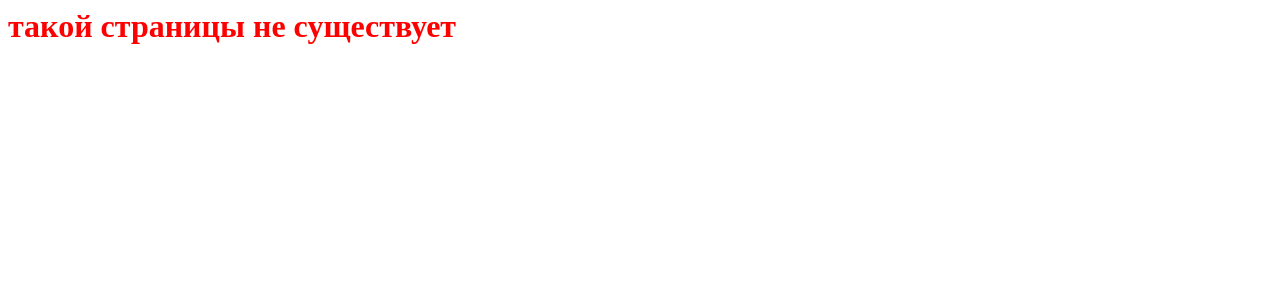
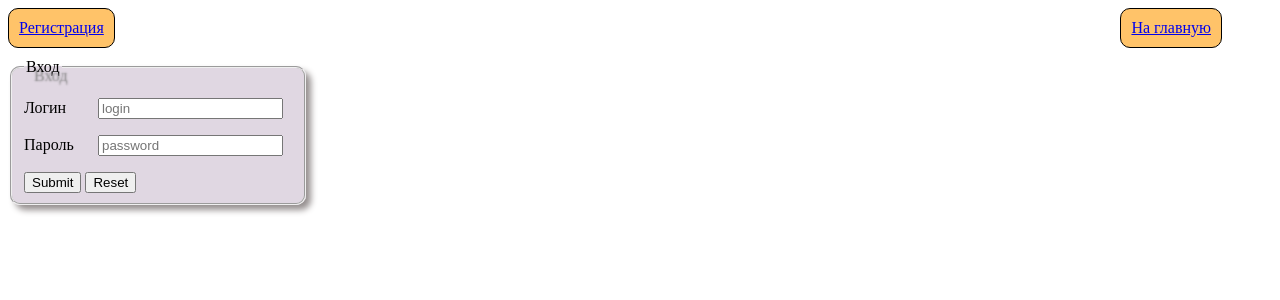
Before and after one commit to ShulgaDmitry/Belhard_py2_17_Dmitry_Shulga, a Flask app: page /login/ in a window 1280 px wide. Shown: the top 300 px of the page. Run offline with Flask 3, Linux system fonts and the light colour scheme.

Commit message:
Iteration 3

```diff
--- /dev/null
+++ b/HW_2, HW_3/main.py
@@ -0,0 +1,193 @@
+from flask import Flask, render_template, redirect, url_for, session, request
+import os
+from sync_asinc_weather import get_weather
+import requests
+import json
+
+BASE_DIR = os.getcwd()
+
+app = Flask(__name__,
+            static_folder=os.path.join(BASE_DIR, 'static'),
+            template_folder=os.path.join(BASE_DIR, 'templates'))
+
+
+app.secret_key = os.urandom(24)
+
+
+def get_method(base_url):
+    response = requests.request('GET', base_url)
+    return response
+
+
+def login_required(f):
+    def wrapper(*args, **kwargs):
+        if 'user' not in session:
+            return redirect(url_for('login'))
+        return f(*args, **kwargs)
+    wrapper.__name__ = f.__name__  # Сохранение имени оригинальной функции
+    return wrapper
+
+
+@app.route("/")
+def index():
+    if 'user' not in session:
+        return render_template('index.html', user_auth = "true")
+    else:
+        return render_template('index.html', user_auth = "false")
+
+
+@app.route("/duck/")
+@login_required
+def duck():
+    response = get_method("https://random-d.uk/api/random")
+    response = response.json()
+    user_text = f"Welcome back, {session['user']}!"
+    return render_template("duck.html", h = response["url"], user_text = user_text)
+
+
+@app.route("/fox/<int:num>/")
+@login_required
+def fox(num):
+    if 1<=num<=10:
+        images = []
+        for x in range(num):
+            response = get_method("https://randomfox.ca/floof/")
+            response = response.json()
+            images.append(response["image"])
+        user_text = f"Welcome back, {session['user']}!"
+        return render_template("fox.html", images = images, user_text = user_text)
+    else:
+        return render_template("fox.html", text = "true")
+
+
+@app.route("/weather-minsk/")
+@login_required
+def weather_minsk():
+    response = get_weather('Minsk')
+    user_text = f"Welcome back, {session['user']}!"
+    return render_template("weather_minsk.html", response = response, user_text = user_text)
+
+
+@app.route('/weather/<city>/')
+@login_required
+def weather_city(city):
+    try:
+        response = get_weather(city)
+        user_text = f"Welcome back, {session['user']}!"
+        return render_template("weather_city.html", response=response, user_text = user_text)
+    except Exception as e:
+        return render_template("weather_city.html", text = "true")
+
+
+@app.route("/login/", methods=['GET', 'POST'])
+def login():
+    if request.method == 'POST':
+        user = {}
+        user['login'] = request.form.get('login123')
+        user['pas'] = request.form.get('password123')
+        with open('users.json', 'r', encoding='utf-8') as json_file:
+            try:
+                new_data = json.load(json_file)
+                for us in new_data:
+                    if user['login'] == us['login'] and user['pas'] == us['pas']:
+                        session['user'] = user['login']
+                        return redirect(url_for('index'))
+                    else:
+                        err = []
+                        err.append("User does not exist")
+                        return render_template('registration.html', err=err)
+            except json.JSONDecodeError:
+                err = []
+                err.append("User does not exist")
+                return render_template('registration.html', err=err)
+    else:
+        return render_template('login.html')
+
+
+@app.route("/registration/", methods=['GET', 'POST'])
+def registration():
+    if request.method == 'POST':
+        user={}
+        user['login'] = request.form.get('login123')
+        user['pas'] = request.form.get('password123')
+        user['name'] = request.form.get('name123')
+        user['email'] = request.form.get('email123')
+        user['age'] = request.form.get('agel123')
+        with open('users.json', 'r', encoding='utf-8') as json_file:
+            try:
+                new_data = json.load(json_file)
+                for us in new_data:
+                    if user['login'] == us['login']:
+                        err = []
+                        err.append("User existed")
+                        return render_template('registration.html', err=err)
+            except json.JSONDecodeError:
+                new_data = []
+        err = []
+        session['user'] = user['login']
+        session['pas'] = user['pas']
+        session['name'] = user['name']
+        session['email'] = user['email']
+        session['age'] = user['age']
+        if (6 <= len(user['login']) <= 20 and any(char.isdigit() for char in user['login']) and
+                any(char.isalpha() for char in user['login']) and '_' in user['login']):
+            if (8<=len(user['pas'])<= 15 and any(char.isdigit() for char in user['pas']) and
+                any(char.isalpha() for char in user['pas']) and any(char.isupper() for char in user['pas'])):
+                if all('А' <= char <= 'я' or char in 'Ёё ' for char in user['name']):
+                    if '@' in user['email'] and '.' in user['email']:
+                        if all(char.isdigit() for char in user['age']):
+                            new_data.append(user)
+                            with open('users.json', 'w', encoding='utf-8') as json_file:
+                                json.dump(new_data, json_file)
+                            return redirect(url_for('index'))
+                        else:
+                            err.append("Incorrect age")
+                            age_field = session['age']
+                            email_field = session['email']
+                            name_field = session['name']
+                            user_field = session['user']
+                            pas_field = session['pas']
+                            return render_template('registration.html', err=err, age_field=age_field,
+                                                   email_field=email_field, name_field = name_field,
+                                                   pas_field = pas_field, user_field = user_field)
+                    else:
+                        err.append("Incorrect email")
+                        email_field = session['email']
+                        name_field = session['name']
+                        user_field = session['user']
+                        pas_field = session['pas']
+                        return render_template('registration.html', err=err,email_field=email_field,
+                                               name_field=name_field, pas_field=pas_field, user_field=user_field)
+                else:
+                    err.append("Incorrect name and surname")
+                    name_field = session['name']
+                    user_field = session['user']
+                    pas_field = session['pas']
+                    return render_template('registration.html', err=err,name_field=name_field,
+                                           pas_field=pas_field, user_field=user_field)
+            else:
+                err.append("Incorrect password")
+                user_field = session['user']
+                pas_field = session['pas']
+                return render_template('registration.html', err=err, pas_field=pas_field,
+                                       user_field=user_field)
+        else:
+            err.append("Incorrect login")
+            user_field = session['user']
+            return render_template('registration.html', err=err,user_field=user_field)
+    else:
+        return render_template('registration.html')
+
+
+@app.route("/logout/", methods=['GET', 'POST'])
+def logout():
+    session.pop('user', None)  # Удаляем 'user' из сессии
+    return redirect(url_for('index'))
+
+
+@app.errorhandler(404)
+def page_not_found(error):
+    return '<h1 style="color:red">такой страницы не существует</h1>'
+
+
+app.run(debug=True)
--- a/HW_2/sync_asinc_weather.py
+++ b/HW_2, HW_3/sync_asinc_weather.py
@@ -2,6 +2,7 @@ import asyncio
 import time
 from aiohttp import ClientSession
 import requests
+import dis
 
 n_step:int = 0
 
@@ -31,7 +32,7 @@ def get_weather(city):
     res = requests.get(url,params) # делаем GET запрос
     res = res.json() # так как возвращают json, конвертируем его в словарь
     # print(res)
-    return f'{city}: {res["weather"][0]["main"]}'
+    return f'{city}: {res["weather"][0]["main"]}: {round((float(res["main"]["temp"])-273.15), 2)}°C - {round((float(res["main"]["feels_like"])-273.15), 2)}°C'
 
 
 
@@ -46,7 +47,7 @@ async def async_main(cities_):
 
 def main(cities_):
     for city in cities_:
-        get_weather(city)
+        print(get_weather(city))
 
 
 
--- a/HW_2/templates/duck.html
+++ b/HW_2, HW_3/templates/duck.html
@@ -37,7 +37,9 @@
     <div class="a-wrap">
         <a href="/">На главную</a>
     </div>
-
+    {% if user_text %}
+        <p class="a-wrap">{{ user_text }}</p>
+    {% endif %}
     <div class="img-wrap">
         <img src = "{{h}}" alt="123">
     </div>
--- a/HW_2/templates/index.html
+++ b/HW_2, HW_3/templates/index.html
@@ -32,6 +32,12 @@
     <a href="/fox/1/">Cтраница 2</a>
     <a href="/weather-minsk/">Cтраница 3</a>
     <a href="/weather/Minsk/">Cтраница 4</a>
+    {% if user_auth == "true" %}
+        <a href="/login/">Вход</a>
+        <a href="/registration/">Регистрация</a>
+    {% else %}
+        <a href="/logout/">Выход</a>
+    {% endif %}
     </div>
     <br>
     <div>
--- /dev/null
+++ b/HW_2, HW_3/templates/login.html
@@ -0,0 +1,103 @@
+<!DOCTYPE html>
+<html lang="en">
+<head>
+    <meta charset="UTF-8">
+    <meta name="viewport" content="width=device-width, initial-scale=1.0">
+    <title>Document</title>
+    <style>
+        .error{
+            color: red;
+        }
+
+        label{
+            display: inline-block;
+            width: 70px;
+        }
+        form{
+            width: 300px;
+            /* background-color: antiquewhite; */
+
+        }
+        fieldset{
+            background-color: rgb(224, 215, 226);
+            border-radius: 10px;
+            box-shadow: 5px 5px 6px 0px #969090;
+        }
+        legend{
+            text-shadow: 8px 9px 2px gray;
+        }
+
+        input:focus{
+            /* срабатывает только когда элемент в фокусе */
+            background-color: rgb(232 208 253);
+        }
+
+         <style>
+        /* # CSS */
+        body {
+            margin: 20px;
+        }
+        a{
+            padding: 10px;
+            border: 1px solid black;
+            border-radius: 10px;
+            background-color: #ffc369;
+            margin-right: 50px;
+        }
+        .a-wrap {
+            margin-bottom:  10px;
+        }
+        div {
+            display: flex;
+            flex-wrap: wrap;
+            justify-content: space-between;
+            gap: 10px;
+        }
+        .img-wrap {
+            width: 600px;
+            height: 400px;
+            overflow: hidden;
+            border-radius: 30px;
+        }
+        .img-wrap img {
+            object-fit: cover;
+            width: 100%;
+            height: 100%;
+            object-position: center;
+        }
+    </style>
+
+    </style>
+</head>
+<body>
+    <div class="a-wrap">
+        <a href="/registration/">Регистрация</a>
+        <a href="/">На главную</a>
+    </div>
+
+    {% if err %}
+        {% for error in err %}
+            <p class="error">{{ error }}</p>
+        {% endfor %}
+    {% endif %}
+
+    <!-- <form action="/get_form/" method="post"> -->
+    <form method="post">
+        <fieldset>
+            <legend>Вход</legend>
+            <p>
+                <label for="login">Логин</label>
+                <input type="text" id="login" placeholder="login" name="login123">
+            </p>
+            <p>
+                <label >Пароль</label>
+                <input type="password" id="password" placeholder="password" name="password123">
+            </p>
+            <!-- <input type="submit" value="OK"> -->
+            <input type="submit">
+            <input type="reset">
+        </fieldset>
+    </form>
+
+</body>
+</html>
--- /dev/null
+++ b/HW_2, HW_3/users.json
@@ -0,0 +1 @@
+[{"login": "Dmitry_16", "pas": "Shulga16", "name": "\u0414\u0438\u043c\u0430 \u0428\u0443\u043b\u044c\u0433\u0430", "email": "sdfsd@dgdf", "age": "20"}, {"login": "Dmitry_1992", "pas": "Shulga1992", "name": "\u0414\u0438\u043c\u0430 \u0428\u0443\u043b\u044c\u0433\u0430", "email": "sdfsd@dgdf.sdf", "age": "20"}, {"login": "Shulga_161992", "pas": "Shulga161992", "name": "\u0414\u0438\u043c\u0430", "email": "sdfsd@dgdf.sdf", "age": "18"}]
--- a/HW_2/main.py
+++ /dev/null
@@ -1,59 +0,0 @@
-from flask import Flask, render_template
-import os
-from sync_asinc_weather import get_weather
-import requests
-
-BASE_DIR = os.getcwd()
-
-app = Flask(__name__,
-            static_folder=os.path.join(BASE_DIR, 'static'),
-            template_folder=os.path.join(BASE_DIR, 'templates'))
-
-
-def get_method(base_url):
-    response = requests.request('GET', base_url)
-    return response
-
-@app.route("/")
-def index():
-    return render_template('index.html')
-
-
-@app.route("/duck/")
-def duck():
-    response = get_method("https://random-d.uk/api/random")
-    response = response.json()
-    return render_template("duck.html", h = response["url"])
-
-
-@app.route("/fox/<int:num>/")
-def fox(num):
-    if 1<=num<=10:
-        images = []
-        for x in range(num):
-            response = get_method("https://randomfox.ca/floof/")
-            response = response.json()
-            images.append(response["image"])
-        return render_template("fox.html", images = images)
-    else:
-        return render_template("fox.html", text = "true")
-
-
-@app.route("/weather-minsk/")
-def weather_minsk():
-    response = get_weather('Minsk')
-    return render_template("weather_minsk.html", response = response)
-
-
-@app.route('/weather/<city>/')
-def weather_city(city):
-    response = get_weather(city)
-    return render_template("weather_city.html", response = response)
-
-
-@app.errorhandler(404)
-def page_not_found(error):
-    return '<h1 style="color:red">такой страницы не существует</h1>'
-
-
-app.run(debug=True)
```
Also changed, not shown: HW_2, HW_3/templates/fox.html (renamed from HW_2/templates/fox.html, +7 -11 lines), HW_2, HW_3/templates/registration.html (added, +115 -0 lines), HW_2, HW_3/templates/weather_city.html (renamed from HW_2/templates/weather_city.html, +17 -1 lines), HW_2, HW_3/templates/weather_minsk.html (renamed from HW_2/templates/weather_minsk.html, +12 -0 lines).
